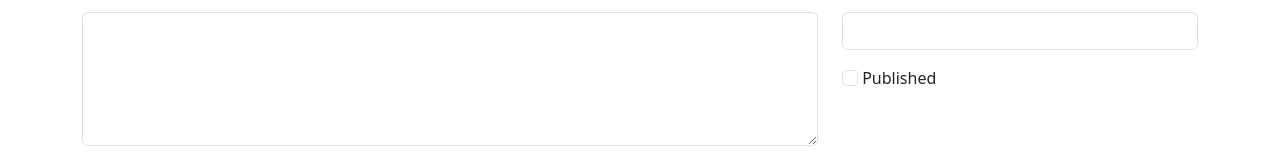
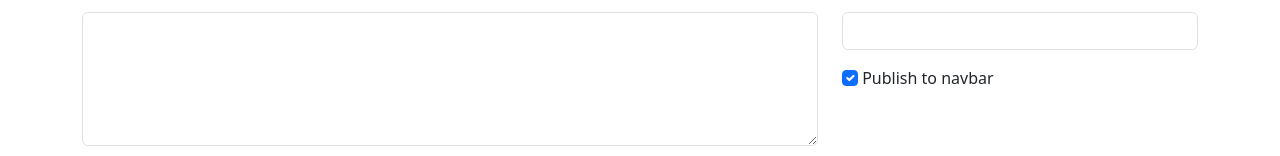
Before and after one commit to PhillipFraThailand/vue-start-spa, a Vue app: page / in a window 1280 px wide. Shown: the part 162-318 px from the top of the page. Built offline with nearby package versions, Linux system fonts and the light colour scheme.

Commit message:
push new pages to navbar, filter published pages by using compute

```diff
--- a/public/pages.json
+++ b/public/pages.json
@@ -1,15 +1,24 @@
 [{
     "link": { "text": "Home", "url": "home.html" },
     "pageTitle": "Home Page",
-    "content": "This isHome content"
+    "content": "This isHome content",
+    "published": true
   },
   {
     "link": { "text": "About", "url": "about.html" },
     "pageTitle": "About Page",
-    "content": "This is About content"
+    "content": "This is About content",
+    "published": true
+  },
+  {
+    "link": { "text": "unpublished", "url": "unpublished.html" },
+    "pageTitle": "An unpublished page",
+    "content": "This is content",
+    "published": false
   },
   {
     "link": { "text": "Contact", "url": "contact.html" },
     "pageTitle": "Contact Page",
-    "content": "This is Contact content"
+    "content": "This is Contact content",
+    "published": true
 }]
--- a/src/App.vue
+++ b/src/App.vue
@@ -44,6 +44,7 @@
     },
     pageCreated(pageObj) {
       console.log('pageObj', pageObj);
+      this.pages.push(pageObj); // Anything that mutates data in the data option, will update the UI in Vue, where in RN it might not.
     }
   }
 }
--- a/src/components/CreatePage.vue
+++ b/src/components/CreatePage.vue
@@ -19,7 +19,7 @@
                         <label for="" class="form-label">
                             Page Title
                         </label>
-                        <input id="" type="text" class="form-control" v-model="pageTitle">
+                        <input type="text" class="form-control" v-model="pageTitle">
                     </div>
                     <div class="mb-3">
                         <label for="" class="form-label">
@@ -40,11 +40,11 @@
                         <label for="" class="form-label">
                             Link URL
                         </label>
-                        <input id="" type="text" class="form-control" v-model="linkUrl">
+                        <input type="text" class="form-control" v-model="linkUrl">
                     </div>
                     <div class="mb-3">
-                        <input type="checkbox" class="form-check-input">
-                        Published
+                        <input type="checkbox" class="form-check-input" v-model="published">
+                        Publish to navbar
                     </div>
                 </div>
             </div>
@@ -72,6 +72,7 @@
             content: '',
             linkText: '',
             linkUrl: '',
+            published: true,
         };
     },
     methods: {
@@ -86,8 +87,15 @@
                 link: {
                     text: this.linkText,
                     url: this.linkUrl,
-                }
+                },
+                published: this.published,
             })
+
+            this.pageTitle = '',
+                this.content = '',
+                this.linkText = '',
+                this.linkUrl = '',
+                this.published = true
         },
     },
 }
--- a/src/components/Navbar.vue
+++ b/src/components/Navbar.vue
@@ -3,7 +3,7 @@
     <div class="container-fluid">
       <a class="navbar-brand" href="#">My Vue</a>
       <ul class="navbar-nav me-auto mb-2 mb-lg-0">
-        <li v-for="(page, index) in pages" class="nav-item" :key="index">
+        <li v-for="(page, index) in publishedPages" class="nav-item" :key="index">
           <NavbarLink :page="page" :isActive="activePage === index" @click.prevent="navLinkClick(index)" />
         </li>
       </ul>
@@ -26,6 +26,11 @@
   props: ['pages', 'activePage', 'navLinkClick'],
   components: {
     NavbarLink,
+  },
+  computed: {
+    publishedPages() {
+      return this.pages.filter(page => page.published)
+    }
   },
   created() {
     this.getThemeSetting();
```
